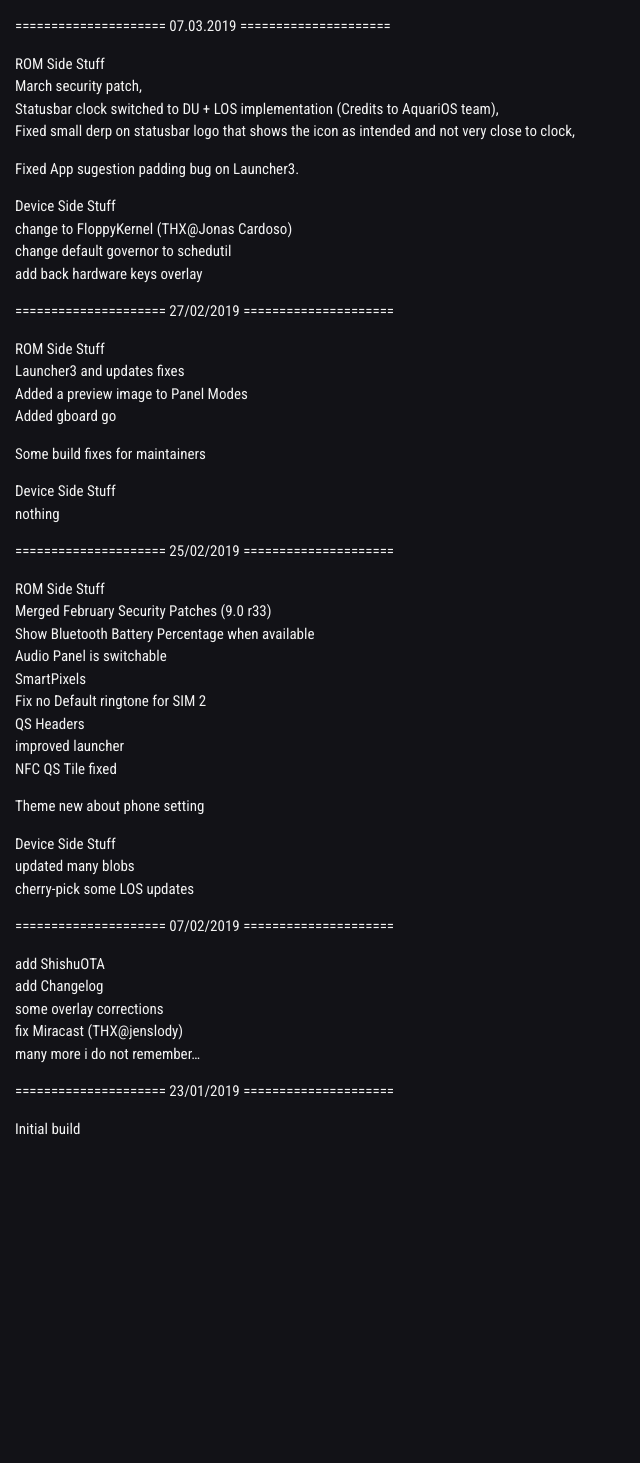
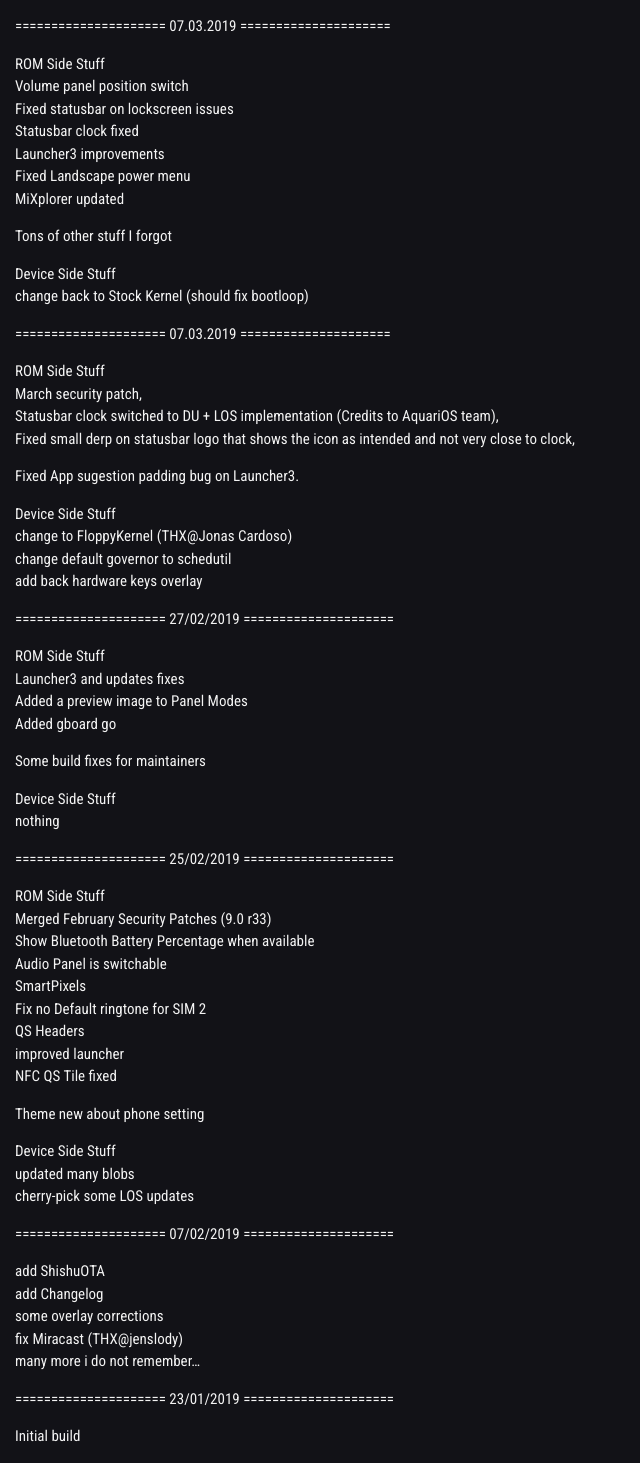
Before and after one commit to tyazx/BootleggersROM-Devices.github.io, a Jekyll site: the page built from _changelog/scorpio.md, in a window 1280 px wide. Shown: the whole page, without its empty margins (0-640 px from the left). Built offline with Jekyll 4.4.1, drawn with Linux system fonts in a browser that asks for light colours; nearby versions of some CDN libraries; before the commit the page ends 1155 px from its top, so only the background shows below that.

Commit message:
scorpio: update 18/03/2019

```diff
--- a/_changelog/scorpio.md
+++ b/_changelog/scorpio.md
@@ -2,6 +2,21 @@
 title:scorpio
 layout:changelayout
 ---
+=====================
+    07.03.2019
+=====================
+* ROM Side Stuff
+* Volume panel position switch
+* Fixed statusbar on lockscreen issues
+* Statusbar clock fixed
+* Launcher3 improvements
+* Fixed Landscape power menu
+* MiXplorer updated
+* Tons of other stuff I forgot
+
+* Device Side Stuff
+* change back to Stock Kernel (should fix bootloop)
+
 =====================
     07.03.2019
 =====================
```
